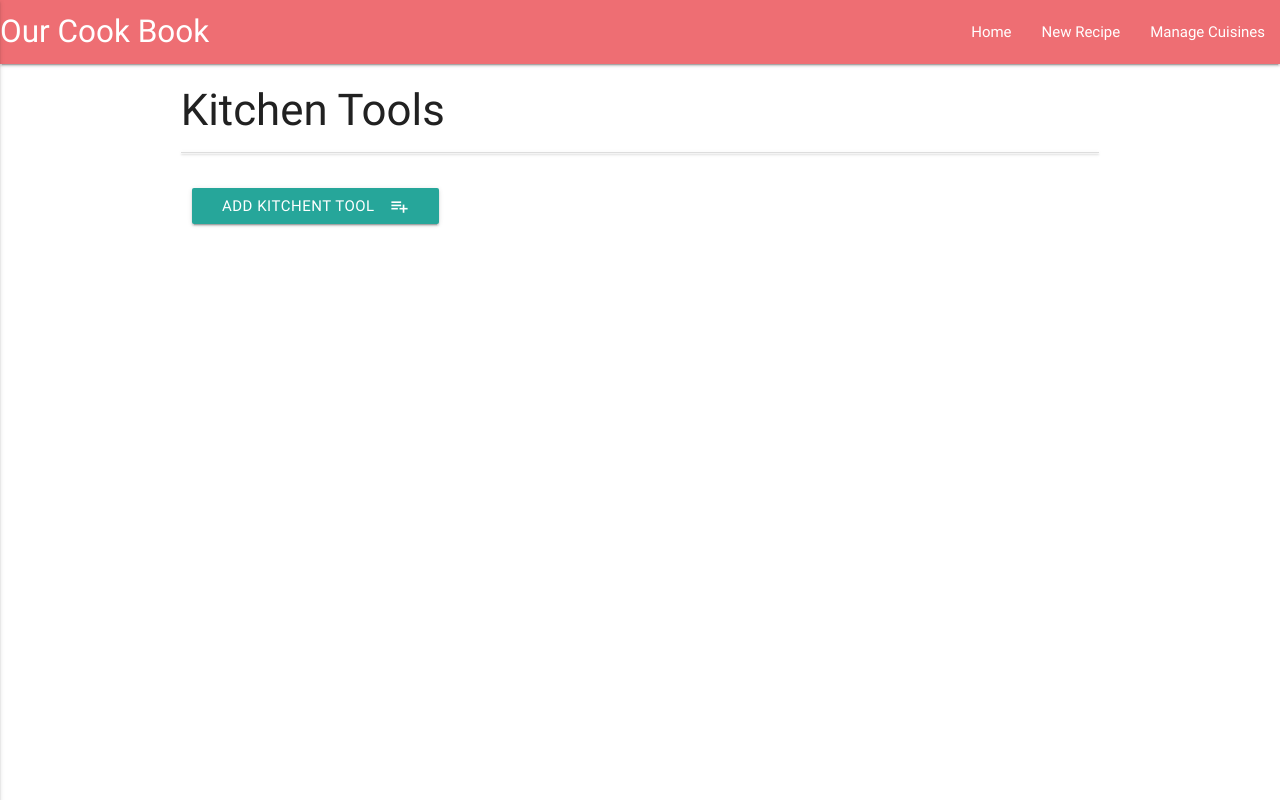
After one commit to mickh14/ourCookBook, a Flask app: page /get_tools in a window 1280 px wide. The commit adds this page. Run offline with Flask 2, Linux system fonts and the light colour scheme; data that the repository does not hold is empty; some libraries are stand-ins or nearby versions.

Commit message:
add tools DB connection and HTMl

```diff
--- a/app.py
+++ b/app.py
@@ -85,6 +85,38 @@ def insert_cuisine():
 def add_cuisine():
     return render_template('addcuisine.html')
 
+@app.route('/get_tools')
+def get_tools():
+    return render_template('tools.html',
+    tools=mongo.db.tools.find())
+
+@app.route('/edit_tool/<tool_id>')
+def edit_tool(tool_id):
+    return render_template('edittool.html',
+    tool=mongo.db.tools.find_one({'_id': ObjectId(tool_id)}))
+
+@app.route('/update_tool/<tool_id>', methods=['POST'])
+def update_tool(tool_id):
+    mongo.db.tools.update(
+        {'_id': ObjectId(tool_id)},
+        {'tool_name': request.form.get('tool_name')})
+    return redirect(url_for('get_tools'))
+
+@app.route('/delete_tool/<tool_id>')
+def delete_tool(tool_id):
+    mongo.db.tools.remove({'_id':ObjectId(tool_id)})
+    return redirect(url_for('get_tools'))
+
+@app.route('/insert_tool', methods=['POST'])
+def insert_tool():
+    tool_doc = {'tool_name': request.form.get('tool_name')}
+    mongo.db.tools.insert_one(tool_doc)
+    return redirect(url_for('get_tools'))
+
+
+@app.route('/add_tool')
+def add_tool():
+    return render_template('addtool.html')
 
 if __name__ == '__main__':
     app.run(host=os.environ.get('IP'),
--- /dev/null
+++ b/templates/tools.html
@@ -0,0 +1,25 @@
+{% extends 'base.html'%} {% block content %}
+
+<div class="row">
+
+    <h3>Kitchen Tools</h3>
+    <ul class="collapsible" data-collapsible="accordion">
+        {% for tool in tools %}
+        <li>
+            <div class="collapsible-header">
+                <a href="{{url_for('delete_tool', tool_id=tool._id)}}" class="waves-effect waves-light btn btn_small">Del</a>
+                <a href="{{url_for('edit_tool', tool_id=tool._id)}}" class="waves-effect waves-light btn btn_small blue">Edit</a>
+
+                <div class="recipe_header">
+                    <strong>{{tool.tool_name}}</strong>
+                </div>
+            </div>
+        </li>
+        {% endfor %}
+
+    </ul>
+</div>
+<div>
+    <a href="{{url_for('add_tool')}}"   class="waves-effect waves-light btn"><i class="material-icons right">playlist_add</i>Add Kitchent Tool</a>
+</div>
+{% endblock %}
```
Also changed, not shown: templates/addrecipe.html (+15 -0 lines), templates/addtool.html (added, +19 -0 lines), templates/edittool.html (added, +24 -0 lines).
